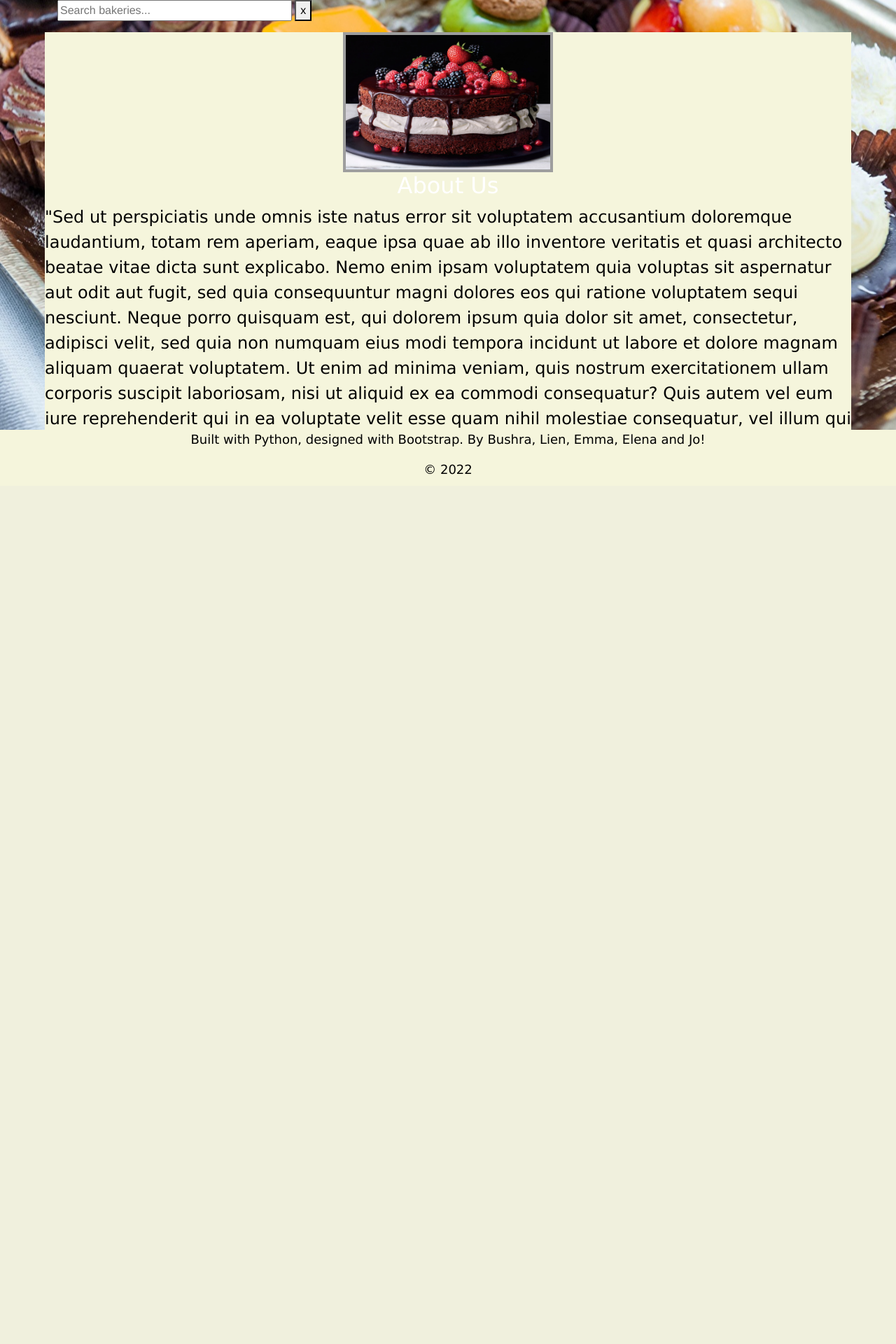
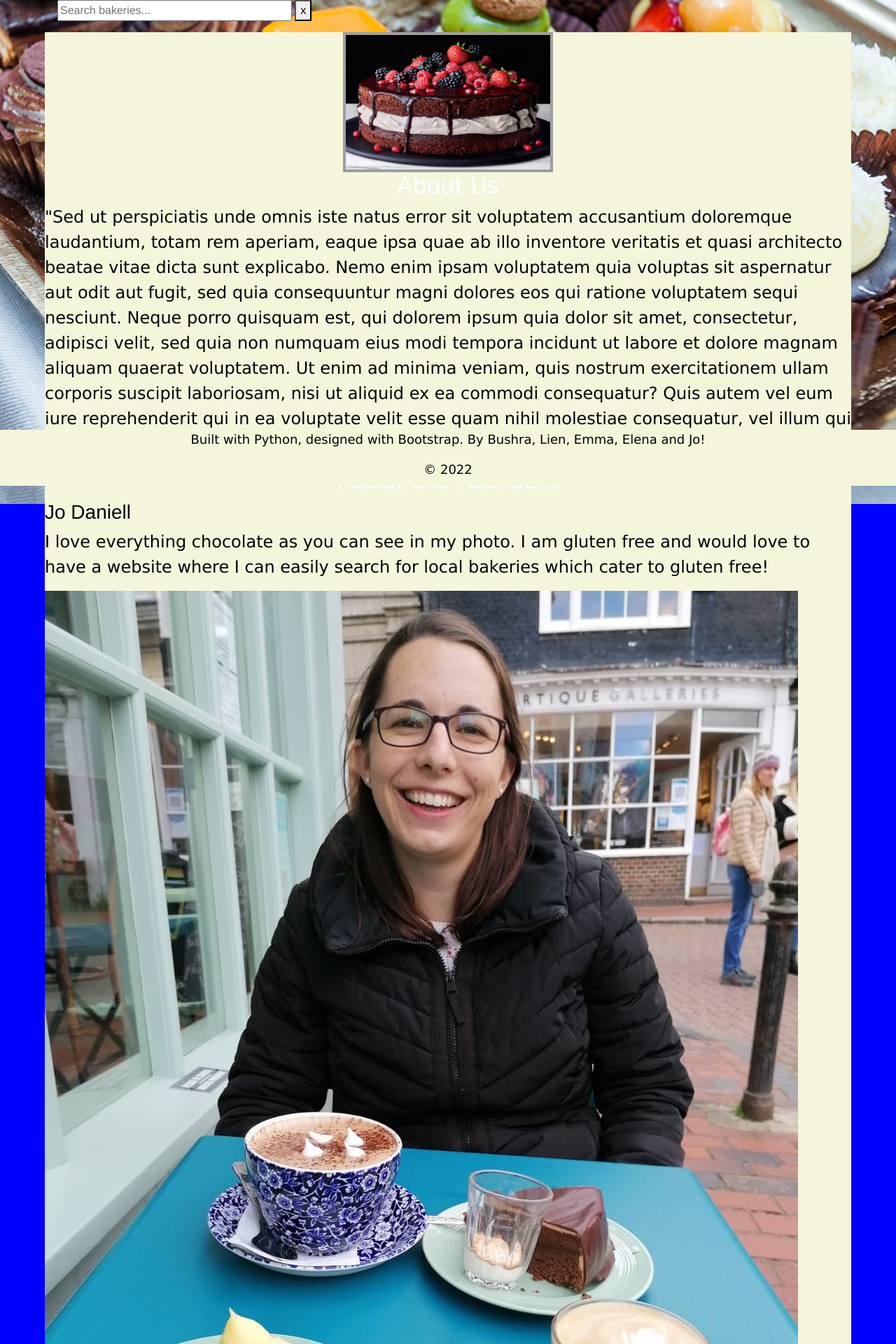
Before and after one commit to jocode678/Bakeries, a Flask app: template cakemeapp/application/templates/aboutus.html in a window 1280 px wide. Shown: the part 106-2026 px from the top of the page at 70% size. Before the commit the page ends 784 px from the top, so only its background shows below. Run offline with Flask 2, Linux system fonts and the light colour scheme; the template is opened without the code that fills it: values that come from a table or form of the project are taken from there, others are empty; data comes from the database, SQL or seed files in the repository; grey boxes are pictures that could not be loaded.

Commit message:
added my photo and some content for aboutus page

```diff
--- a/cakemeapp/application/templates/aboutus.html
+++ b/cakemeapp/application/templates/aboutus.html
@@ -64,7 +64,7 @@
   </div>
   <!--./End of container-->
   <!--About Us Main Container-->
-  <section clas="about-us-main-container">
+  <section class="about-us-main-container">
     <div class="about-us">
       <div class="about-us-info">
         <img class="about-us-image" src="/cakemeapp/application/static/images/AboutUsImage.jpeg" alt="Birthday cake">
@@ -79,14 +79,15 @@
       veniam, quis nostrum exercitationem ullam corporis suscipit laboriosam, nisi ut aliquid ex ea commodi consequatur? Quis
       autem vel eum iure reprehenderit qui in ea voluptate velit esse quam nihil molestiae consequatur, vel illum qui dolorem
       eum fugiat quo voluptas nulla pariatur?"</p>
+        <h2>About the Founders</h2>
+        <h3>Jo Daniell</h3>
+        <p>I love everything chocolate as you can see in my photo. I am gluten free and would love to have a website where I can easily search for local bakeries which cater to gluten free!</p>
+        <img src="/static/images/jo_photo.jpg" alt="Jo and chocolate cake">
       </div>
     </div>
   </section>
   <!-- <div>
-    <p>Testing</p>
-    <p>{{bakery.shop_name}} {{bakery.address_ref}} {{bakery.opening_times}}</p>
-    <br>
-    {{ message }}
+
 
   </div> -->
   <!--./About Us Container Ends-->
```
Also changed, not shown: cakemeapp/application/static/images/jo_photo.jpg (added).
